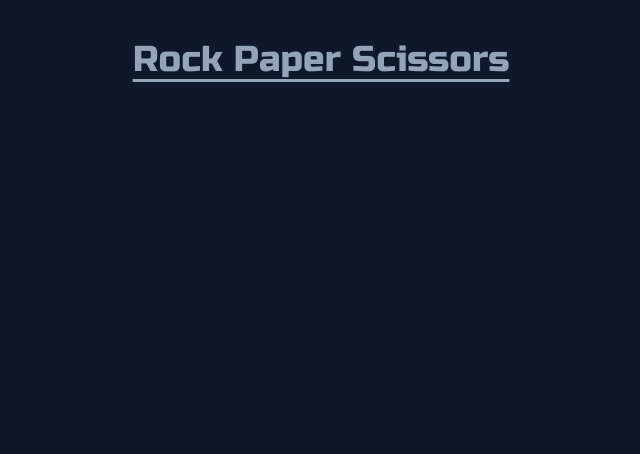
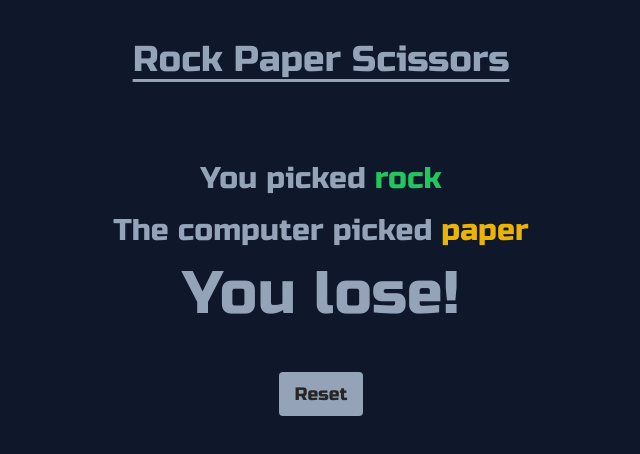
Before and after one commit to jackal7819/rock-paper, a Vue app: page / in a window 1280 px wide. Both pictures are taken after a click on the button 304 px from the left and 288 px from the top of the page. Shown: the top 454 px of the page, without its empty margins (319-959 px from the left). Built offline with nearby package versions, Linux system fonts and the light colour scheme.

Commit message:
Add win rate

```diff
--- a/src/App.vue
+++ b/src/App.vue
@@ -36,7 +36,7 @@
 		const choices = ['rock', 'paper', 'scissors'];
 		const random = Math.floor(Math.random() * choices.length);
 
-		computerChoice.value = Math.floor(Math.random() * choices.length);
+		computerChoice.value = choices[random];
 		userChoice.value = choice;
 		verdict.value = choices[random];
 
@@ -122,6 +122,23 @@
 					/>
 				</button>
 			</div>
+			<div v-else>
+				<h2 class="mb-4 text-3xl">
+					You picked
+					<span class="text-green-500">{{ userChoice }}</span>
+				</h2>
+				<h2 class="mb-4 text-3xl">
+					The computer picked
+					<span class="text-yellow-500">{{ computerChoice }}</span>
+				</h2>
+				<h2 class="mb-12 text-6xl">
+					{{ verdict }}
+				</h2>
+				<button
+					@click="resetRound"
+					class="px-4 py-2 text-lg text-[#262626] duration-300 rounded bg-slate-400 hover:bg-pink-500"
+				>Reset</button>
+			</div>
 		</main>
 	</div>
 </template>
```
